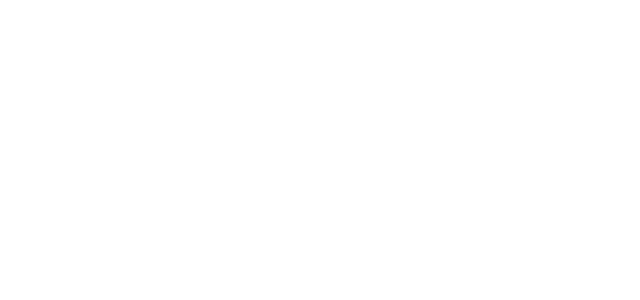
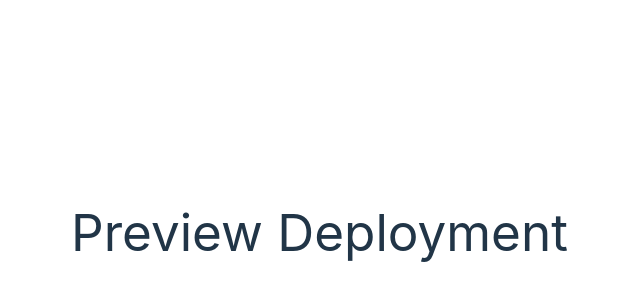
Before and after one commit to EarlyJam/earlyjam-app, a React (Vite) app: page / in a window 1280 px wide. Shown: the part 132-432 px from the top of the page, without its empty margins (435-1075 px from the left). Built offline with nearby package versions, Linux system fonts and the light colour scheme.

Commit message:
preview deployment test

```diff
--- a/src/App.tsx
+++ b/src/App.tsx
@@ -11,6 +11,7 @@
       <a href="https://react.dev" target="_blank" rel="noreferrer">
         <img src={reactLogo} className="logo react" alt="React logo" />
       </a>
+      <h1>Preview Deployment</h1>
     </div>
   );
 }
```
